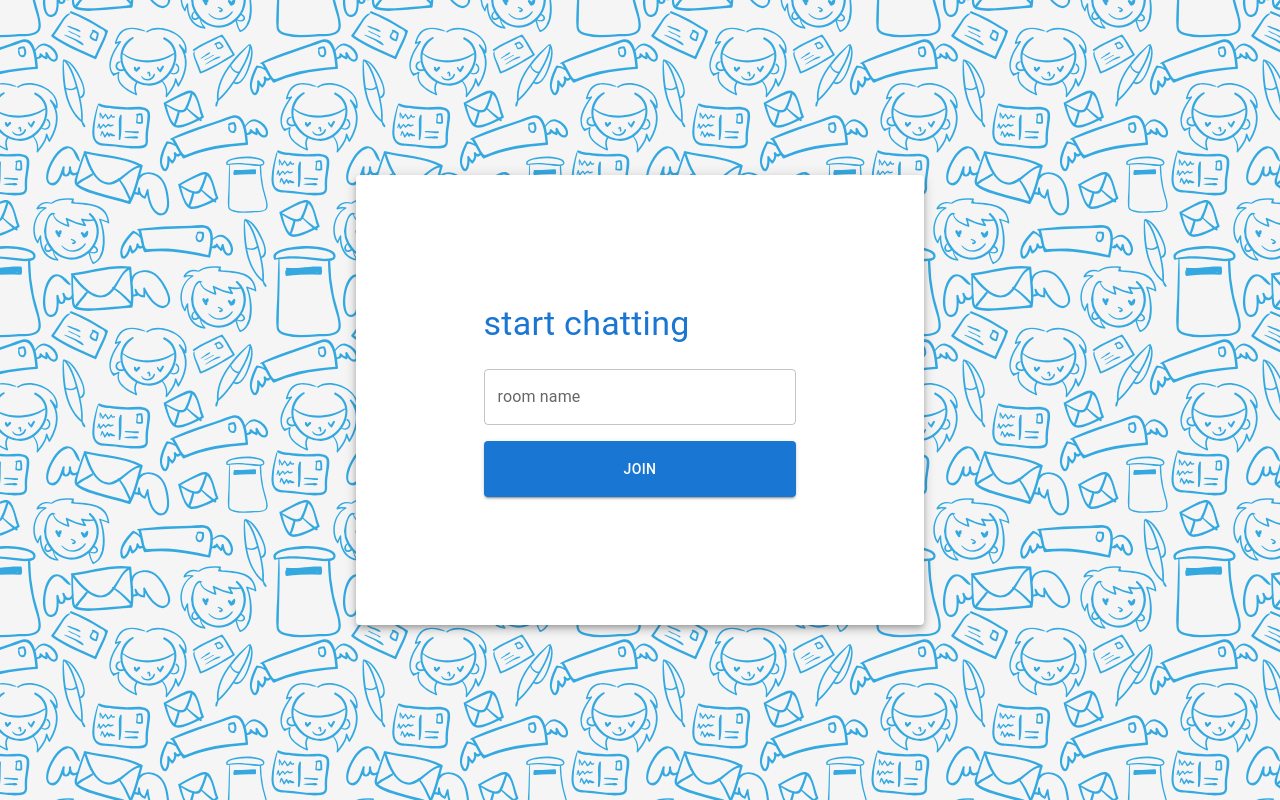
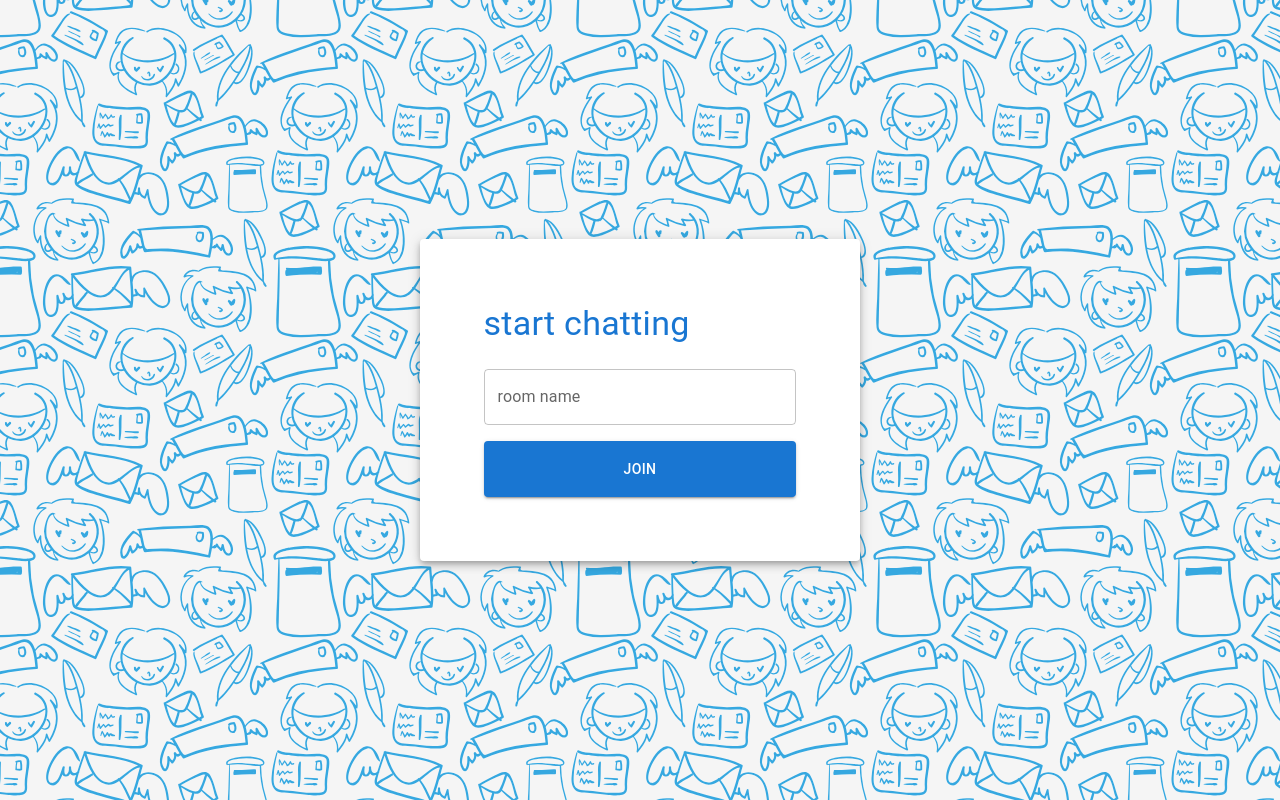
Before and after one commit to YoussefElgharieb/chat, a React (Vite) app in the folder client/: page / in a window 1280 px wide. Built offline with nearby package versions, Linux system fonts and the light colour scheme.

Commit message:
ui update

```diff
--- a/client/src/pages/Home.jsx
+++ b/client/src/pages/Home.jsx
@@ -54,7 +54,7 @@ function Home() {
                     component="form"
                     elevation={5}
                     sx = {{
-                        p: 16,
+                        p: 8,
                         bgcolor: `white`,
                     }}
                 >
```
